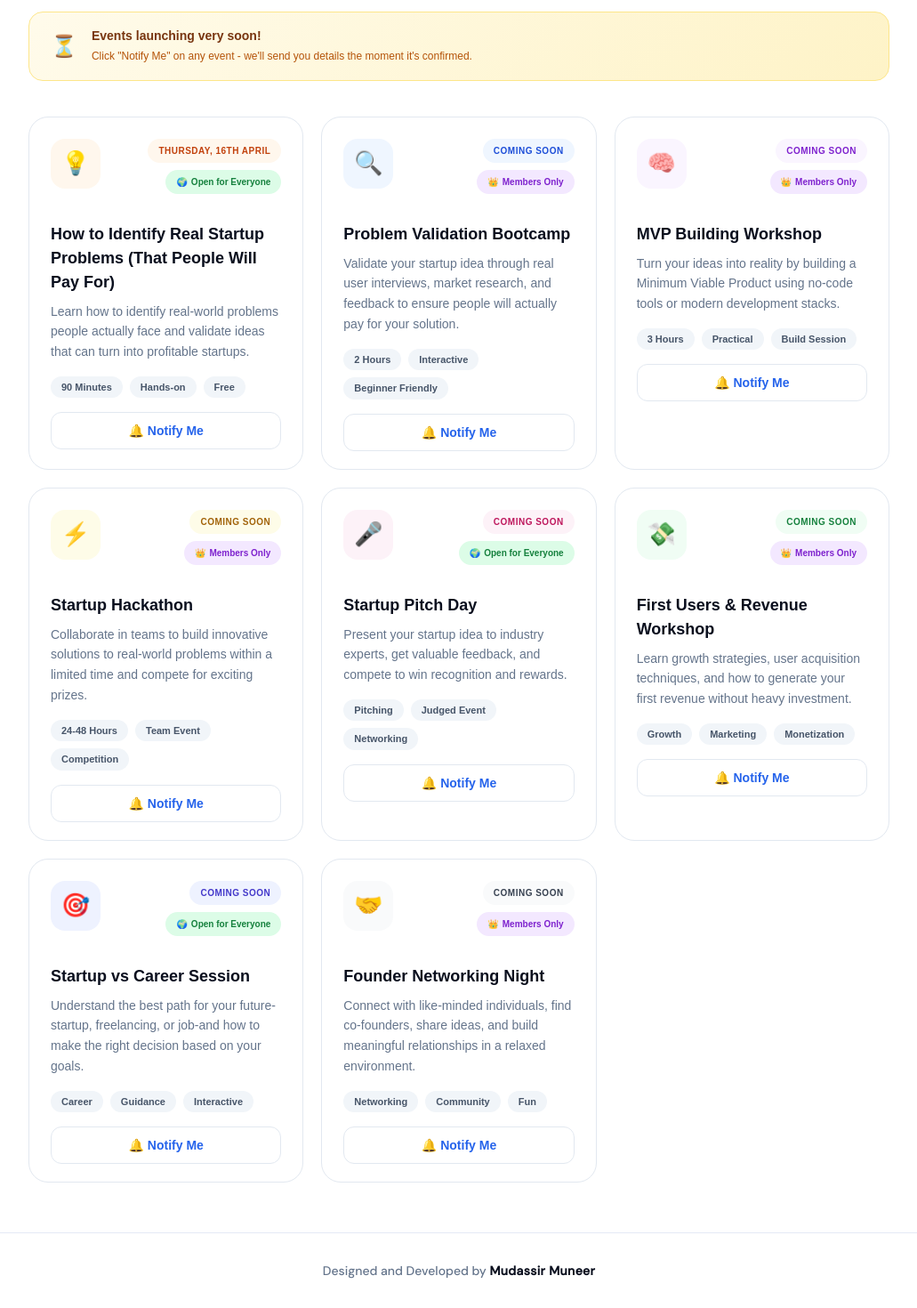
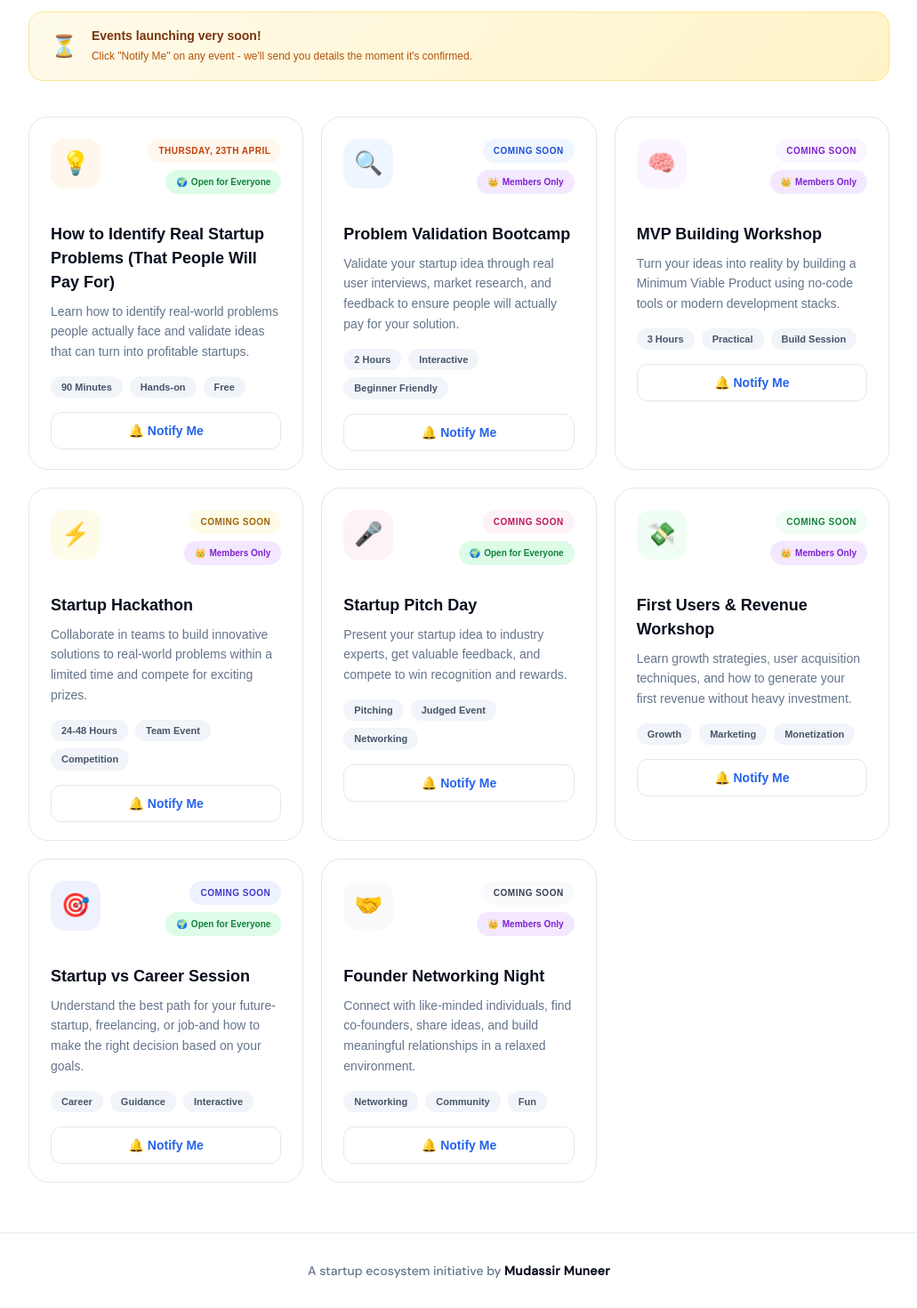
Before and after one commit to sod3/Entrepreneurship_Society, a React (Vite) app in the folder frontend/: page /events in a window 1280 px wide. Shown: the part 507-1977 px from the top of the page at 89% size, without its empty margins (124-1155 px from the left). Built offline with nearby package versions, Linux system fonts and the light colour scheme.

Commit message:
initiative

```diff
--- a/frontend/src/App.jsx
+++ b/frontend/src/App.jsx
@@ -20,7 +20,7 @@ export default function App() {
         </main>
         <footer className="w-full py-8 mt-auto border-t border-[#E4E9F5] bg-white flex flex-col items-center justify-center">
           <p className="text-sm font-medium text-slate-500">
-            Designed and Developed by{' '}
+            A startup ecosystem initiative by{' '}
             <span className="font-bold text-[#0A0F1E] tracking-wide">Mudassir Muneer</span>
           </p>
         </footer>
--- a/frontend/src/pages/Events.jsx
+++ b/frontend/src/pages/Events.jsx
@@ -5,7 +5,7 @@ import NotifyModal from '../components/NotifyModal';
 const events = [
   {
     icon: '💡', iconBg: 'bg-orange-50', badgeBg: 'bg-orange-50', badgeText: 'text-orange-700',
-    badgeLabel: 'Thursday, 16th April',
+    badgeLabel: 'Thursday, 23th April',
     accessType: 'open', // 'open' or 'members'
     title: 'How to Identify Real Startup Problems (That People Will Pay For)',
     desc: 'Learn how to identify real-world problems people actually face and validate ideas that can turn into profitable startups.',
```
